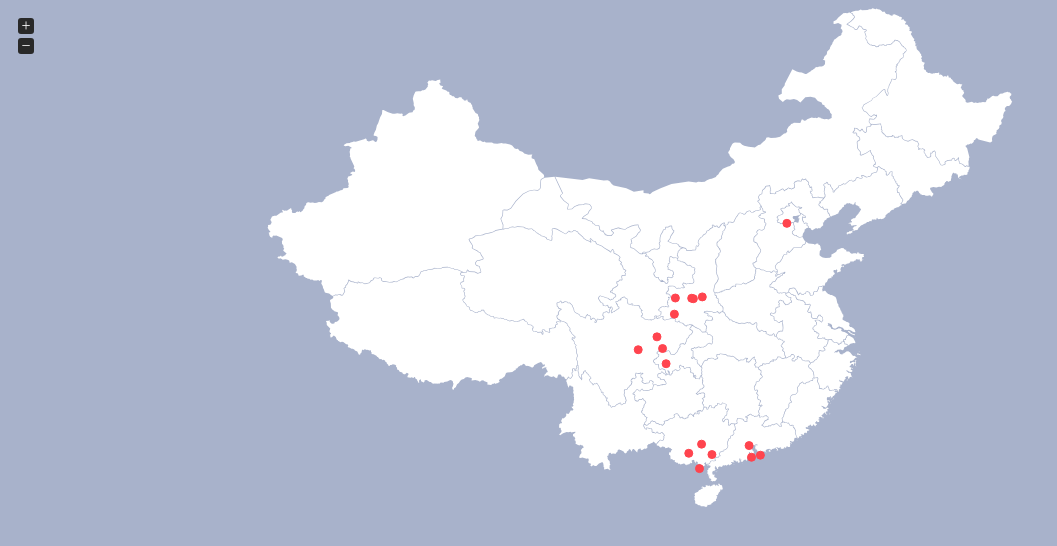
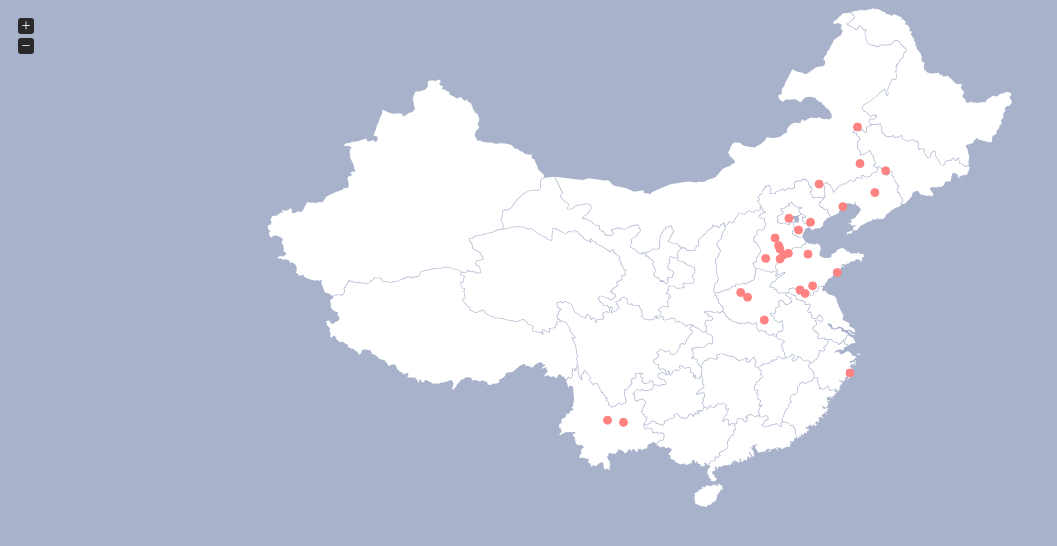
Before and after one commit to lpmme/tripXinTianWeng, a plain HTML site: page index.html in a window 1280 px wide. Shown: the whole page, without its empty margins (0-1057 px from the left). Drawn offline with Linux system fonts and the light colour scheme.

Commit message:
关于我的旅行记录

```diff
--- a/index.html
+++ b/index.html
@@ -1,10 +1,9 @@
 <!DOCTYPE html>
 <!-- saved from url=(0047)http://www.haloxin.me/one/index.php?c=footprint -->
 <html>
-
  <head>
-		<meta http-equiv="Content-Type" content="text/html; charset=UTF-8">
-		<title>Resmic - 我的足迹</title>
+    <meta http-equiv="Content-Type" content="text/html"; charset="utf-8">
+	<title>MuBaiOS - 我的足迹</title>
 	<link rel="stylesheet" media="all" href="./src/jquery-jvectormap.css">
 	<script src="./src/jquery-1.8.2.js"></script>
 	<style type="text/css" adt="123"></style>
@@ -48,64 +47,75 @@
 	<script src="./src/proj.js"></script>
 	<script src="./src/map.js"></script>
 
-		<script src="./src/jquery-jvectormap-cn-mill-en.js"></script>
+	<script src="./src/jquery-jvectormap-cn-mill-en.js"></script> <!--中国地图数据-->
+
+	<!--创建地图，添加图标及图标样式-->
 	<script>
-			$(function() {
-				var markers = [{
-						latLng: [30.490, 106.040],
-						name: '四川 · 南充 - 人生的起点 - 5/1995'
-					}, {
-						latLng: [22.170, 113.340],
-						name: '广东 · 珠海 - 第一个到达的城市 - 12/2005'
-					}, {
-						latLng: [34.170, 108.570],
-						name: '陕西 · 西安 - 第一次长途旅行 - 7/2008'
-					}, {
-						latLng: [34.300, 109.300],
-						name: '陕西 · 渭南 - 去过不一定熟悉 - 8/2011'
-					}, {
-						latLng: [33.040, 107.010],
-						name: '陕西 · 汉中 - 很熟悉的一个陌生的地方 - 6/2011'
-					}, {
-						latLng: [34.220, 107.090],
-						name: '陕西 · 宝鸡 - 感触比较深的地方 - 8/2012'
-					}, {
-						latLng: [29.350, 106.330],
-						name: '中国 · 重庆 - 去过次数最多的地方 - 8/2013'
-					}, {
-						latLng: [22.480, 108.190],
-						name: '广西 · 南宁 - 人生的第二个省会城市 - 8/2013'
-					}, {
-						latLng: [21.280, 109.070],
-						name: '广西 · 北海 - 大学母校的所在地 - 8/2013'
-					}, {
-						latLng: [30.400, 104.040],
-						name: '四川 · 成都 - 算是缘分吧 - 2/2014'
-					}, {
-						latLng: [22.380, 110.090],
-						name: '广西 · 玉林 - 第一次公费“出游” - 4/2014'
-					}, {
-						latLng: [39.550, 116.240],
-						name: '中国 · 北京 - 算“北漂”？ - 6/2014'
-					}, {
-						latLng: [34.200, 108.430],
-						name: '陕西 · 咸阳 - 单纯的路过 - 8/2014'
-					}, {
-						latLng: [23.190, 109.240],
-						name: '广西 · 柳州 - 还是公费“出游” - 4/2015'
-					}, {
-						latLng: [23.080, 113.140],
-						name: '广东 · 广州 - 逐梦的地方 - 7/2015'
-					}, {
-						latLng: [31.360, 105.580],
-						name: '四川 · 阆中 - 作为南部的后花园 - 2/2016'
-					}, {
-						latLng: [22.330, 114.070],
-						name: '广东 · 深圳 - 人生第一次自费旅行 - 5/2016'
-					}, ],
-					values1 = [408, 512, 550, 781],
-					values2 = [1, 2, 3, 4],
-					values3 = {
+			$(function(){
+				var markers=[
+				{latLng: [37.740, 115.670],
+				name: '河北 · 衡水市 - 1993'},
+				{latLng: [37.985, 115.565],
+				name: '河北 · 深州市 - 1993'},
+				{latLng: [39.904, 116.407],
+				name: '中国 · 北京市 - 2009'},
+				{latLng: [34.280, 113.015],
+				name: '河南 · 中岳嵩山 - 2017/04'},
+				{latLng: [38.522, 115.270],
+				name: '河北 · 保定市 - 2017/06'},
+				{latLng: [39.630, 118.180],
+				name: '河北 · 唐山市 - 2016'},
+				{latLng: [46.082, 122.038],
+				name: '内蒙古 · 兴安盟乌兰浩特市 - 2017/04'},
+				{latLng: [24.880,102.833],
+				name: '云南 · 昆明市 - 2016/11'},
+				{latLng: [25.045,101.527],
+				name: '云南 · 楚雄市 - 2016/11'},
+				{latLng: [43.166,124.350],
+				name: '吉林 · 四平市 - 2016/11'},
+				{latLng: [28.656,121.420],
+				name: '浙江 · 台州市 - 2016/07'},
+				{latLng: [40.711,120.837],
+				name: '辽宁 · 葫芦岛市 - 2016/07'},
+				{latLng: [41.677,123.463],
+				name: '辽宁 · 沈阳市 - 2016/04'},
+				{latLng: [43.652,122.244],
+				name: '内蒙古· 通辽市 - 2016/04'},
+				{latLng: [34.810,117.320],
+				name: '山东 · 枣庄市 - 2016/04'},
+				{latLng: [35.104,118.356],
+				name: '山东 · 临沂市 - 2016/04'},
+				{latLng: [34.554,117.737],
+				name: '山东 · 台儿庄古城 - 2016/04'},
+				{latLng: [37.4355000000,116.3592700000],
+				name: '山东 · 德州市 - 2016'},
+				{latLng: [37.3821100000,117.9727900000],
+				name: '山东 · 滨州市 - 2016/06'},
+				{latLng: [37.0705500000,114.5044300000],
+				name: '河北 · 邢台市 - 2016'},
+				{latLng: [37.0288694470,115.6832885742],
+				name: '河北 · 清河县 - 2017/04'},
+				{latLng: [39.0851000000,117.1993700000],
+				name: '中国 · 天津市 - 2016'},
+				{latLng: [34.6181200000,112.4536100000],
+				name: '河南 · 洛阳市 - 2012/04'},
+				{latLng: [36.0662300000,120.3829900000],
+				name: '山东 · 青岛市 - 2015'},
+				{latLng: [32.6012047575,114.3889617920],
+				name: '河南 · 正阳县 - 2017/05'},
+				{latLng: [42.2586000000,118.8889400000],
+				name: '内蒙古 · 赤峰市 - 2017/05'},
+				{latLng: [37.3286726451,115.9661865234],
+				name: '河北 · 故城县 - 2017/05'},
+
+
+
+
+
+				],
+				varlues1=[408, 512, 550, 781],
+				values2 =[1, 2, 3, 4],
+				values3 ={
 						'4': 'bank',
 					};
 			$('#map1').vectorMap({
@@ -115,8 +125,8 @@
 				markers: markers,
 				markerStyle: {
 					initial: {
-							fill: '#FF444E',
-							stroke: '#FF444E',
+						fill: '#ff8282',
+						stroke: '#ff8282',
 						"fill-opacity": 1,
 						"stroke-width": 1,
 						"stroke-opacity": 1,
@@ -146,8 +156,6 @@
 
 	<body style="background-color: #A8B2CB;">
 	<!--<div style="margin-top: 30px;font-style:bold;margin-bottom:30px;width: 100%;text-align: center;font-size: 28px;color: #FFFFFF;">我的足迹 - MyFootPrint | Resmic</div>-->
-			<div id="map1" style="margin: auto; height: 500px;">
-			</div>
+		<div id="map1" style="margin: auto; height: 500px;"></div>
 	</body>
-
 </html>
```
Lines whose indentation alone changed are shown as unchanged.
